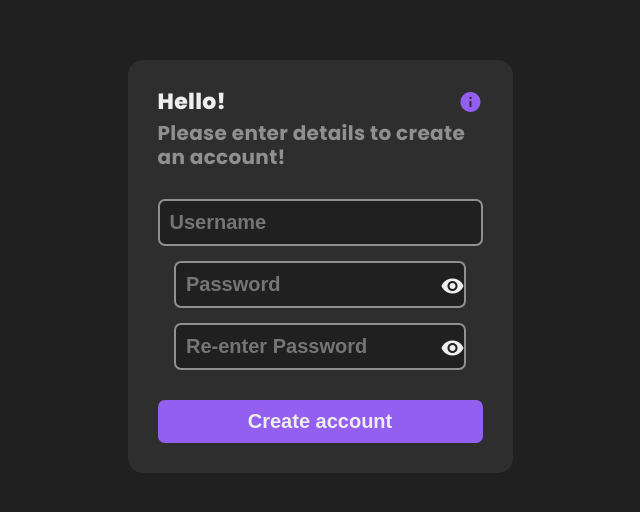
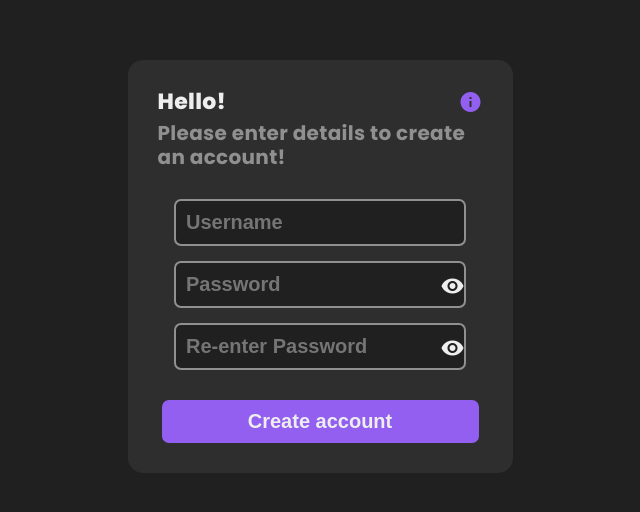
Before and after one commit to outlr-pse/outlr-pse-code, a Vue app in the folder frontend/: page /register in a window 1280 px wide. Shown: the part 134-646 px from the top of the page, without its empty margins (320-960 px from the left). Built offline with nearby package versions, Linux system fonts and the light colour scheme; no server answers.

Commit message:
fixed buttons

```diff
--- a/frontend/src/components/views/RegisterView/RegisterView.vue
+++ b/frontend/src/components/views/RegisterView/RegisterView.vue
@@ -2,10 +2,9 @@
   <div class="container">
     <Card class="container-card">
       <div class="content">
-
         <div class="header">
           <div class="title">{{ $t('message.register-view.title') }}
-            <span class="material-icons md-dark icon" @mouseenter="showTip = true" @mouseleave="showTip = false"> info </span>
+            <span v-bind:class="{'errorInput':error}" class="material-icons md-dark icon" @mouseenter="showTip = true" @mouseleave="showTip = false"> info </span>
             <transition name="fade">
               <Card class="card" v-if="showTip" @mouseenter="showTip = true" @mouseleave="showTip = false">
                 {{ $t('message.register-view.requirements') }}
@@ -20,8 +19,10 @@
         <div class="login-form">
           <div class="error" v-show="error">{{ errorMessage }}</div>
           <div class="text-fields">
-            <input v-bind:class="{'valid': usernameInput(username), 'errorInput':error}" class="username"
+            <div>
+              <input v-bind:class="{'valid': usernameInput(username), 'errorInput':error}" class="username"
                    @input="usernameInput" @click="() => error = false" v-model="username" placeholder="Username"/>
+            </div>
             <div style="position:relative">
                <input v-bind:class="{'valid': passwordInput(passwordInput), 'errorInput':error}" class="password"
                    @input="passwordInput" @click="() => error = false" v-model="password" placeholder="Password"
@@ -270,11 +271,14 @@ export default defineComponent({
   background: var(--color-background);
   border: 2px solid var(--color-stroke);
   color: var(--color-main-white);
-
 }
 
 .text-fields input:focus {
   border: 2px solid var(--color-main)
+}
+
+.submit-field{
+  margin: 0 4px;
 }
 
 .submit-field input {
```
